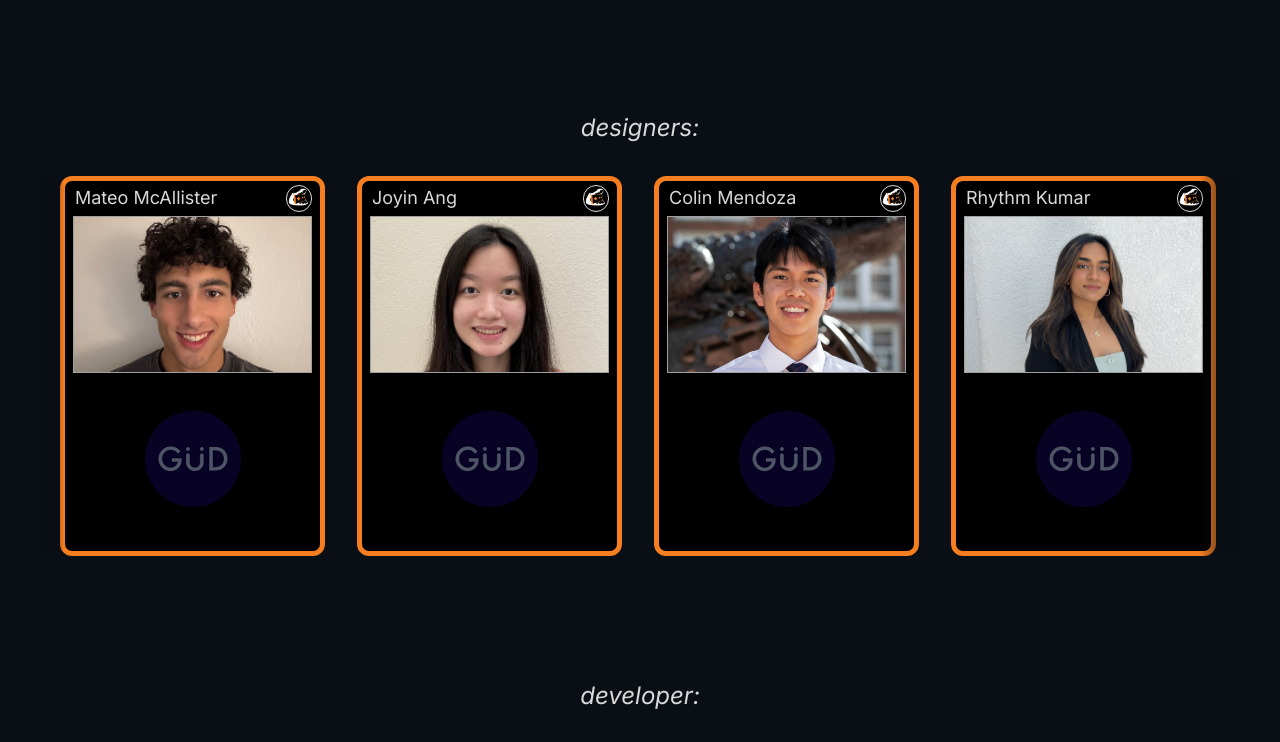
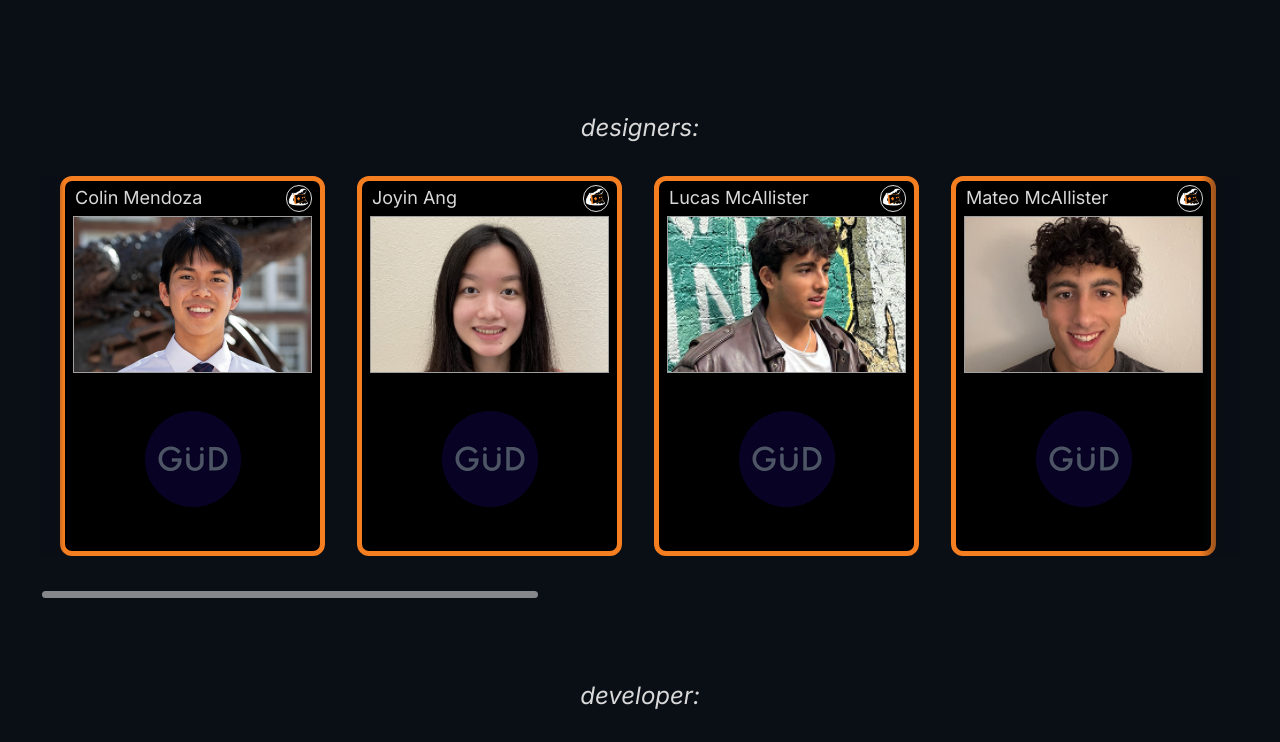
Before and after one commit to mateomcalli/gatorgaming_website, a React (Vite) app: page /team in a window 1280 px wide. Shown: the part 632-1374 px from the top of the page. Built offline with nearby package versions, Linux system fonts and the light colour scheme; no server answers.

Commit message:
ux improvement: scroll bars dont disappear on team page anymore

```diff
--- a/index.html
+++ b/index.html
@@ -2,7 +2,7 @@
 <html lang="en">
   <head>
     <meta charset="UTF-8" />
-    <link rel="icon" type="image/svg+xml" href="/gg.png" />
+    <link rel="icon" type="image/svg+xml" href="gatorgaming-logo.png" />
     <meta name="viewport" content="width=device-width, initial-scale=1.0" />
     <title>Gator Gaming</title>
   </head>
--- a/src/components/cards/CardFront.jsx
+++ b/src/components/cards/CardFront.jsx
@@ -26,7 +26,7 @@ const CardFront = ({ name, position, hp, picture, flipped, setFlipped, hovered }
         <p className='text-ggorange text-lg font-display text-nowrap'>{position}</p>
       </div>
       <img className='pointer-events-none w-40 opacity-25 self-center -mt-0' src='gatorgaming-logo.png'/>
-      <img onClick={() => setFlipped(!flipped)} className={`${hovered ? 'visible' : 'hidden'} absolute cursor-pointer -right-[19px] -bottom-[16px]`} src='/team/bent-corner3.png'/>
+      <img onClick={() => setFlipped(!flipped)} className={`${hovered ? 'visible' : 'hidden'} absolute cursor-pointer -right-[19px] -bottom-[16px]`} draggable={false} src='/team/bent-corner3.png'/>
     </div>
   )
 }
--- a/src/pages/team/TeamContent.jsx
+++ b/src/pages/team/TeamContent.jsx
@@ -23,12 +23,12 @@ const TeamContent = () => {
   }, [])
 
   const designers = [
+    {name: 'Colin Mendoza', picture: '/people/colin-m.png'},
+    {name: 'Joyin Ang', picture: '/people/joyin-a.png'},
+    {name: 'Lucas McAllister', picture: '/people/lucas-m.png'},
     {name: 'Mateo McAllister', picture: '/people/mateo-m.png'},
-    {name: 'Joyin Ang', picture: '/people/joyin-a.png'},
-    {name: 'Colin Mendoza', picture: '/people/colin-m.png'},
+    {name: 'Nicolas Boulton', picture: '/people/nico-b.png'},
     {name: 'Rhythm Kumar', picture: '/people/rhythm-k.png'},
-    {name: 'Lucas McAllister', picture: '/people/lucas-m.png'},
-    {name: 'Nicolas Boulton', picture: '/people/nico-b.png'},
     {name: 'Steven Lautenbach', picture: '/people/steven-l.png'}
   ]
 
@@ -54,7 +54,7 @@ const TeamContent = () => {
     <div className='relative pt-30 lg:pb-70 flex flex-col items-center w-screen min-h-screen'>
       <p className='relative text-4xl text-ggwhite font-display pb-2'>Meet our officers!</p>
       <div className='relative'>
-        <SimpleBar className='pt-8 h-124 w-screen lg:w-265 max-w-265' ref={mainScrollRef}>
+        <SimpleBar autoHide={false} scrollbarMaxSize={700} className='pt-8 h-124 w-screen lg:w-265 max-w-265' ref={mainScrollRef}>
           <div className='relative px-10 lg:px-5 flex gap-x-15 w-fit select-none cursor-grab active:cursor-grabbing' {...main()}>
             {members.map((member, index) => {
               return (
@@ -75,7 +75,7 @@ const TeamContent = () => {
       </div>
       <div className='relative flex flex-col items-center mt-20'>
         <p className='relative text-2xl italic text-ggwhite font-display pb-8'>designers:</p>
-        <SimpleBar className='w-screen lg:w-300 lg:ml-35 xl:ml-0 h-106' ref={subScrollRef}>
+        <SimpleBar autoHide={false} scrollbarMaxSize={500} className='w-screen lg:w-300 lg:ml-35 xl:ml-0 h-106' ref={subScrollRef}>
           <div className='relative px-10 lg:px-5 flex gap-x-8 w-fit select-none cursor-grab active:cursor-grabbing' {...sub()}>
             {designers.map((designer, index) => (
               <SmallCard name={designer.name} picture={designer.picture} key={index}/>
```
